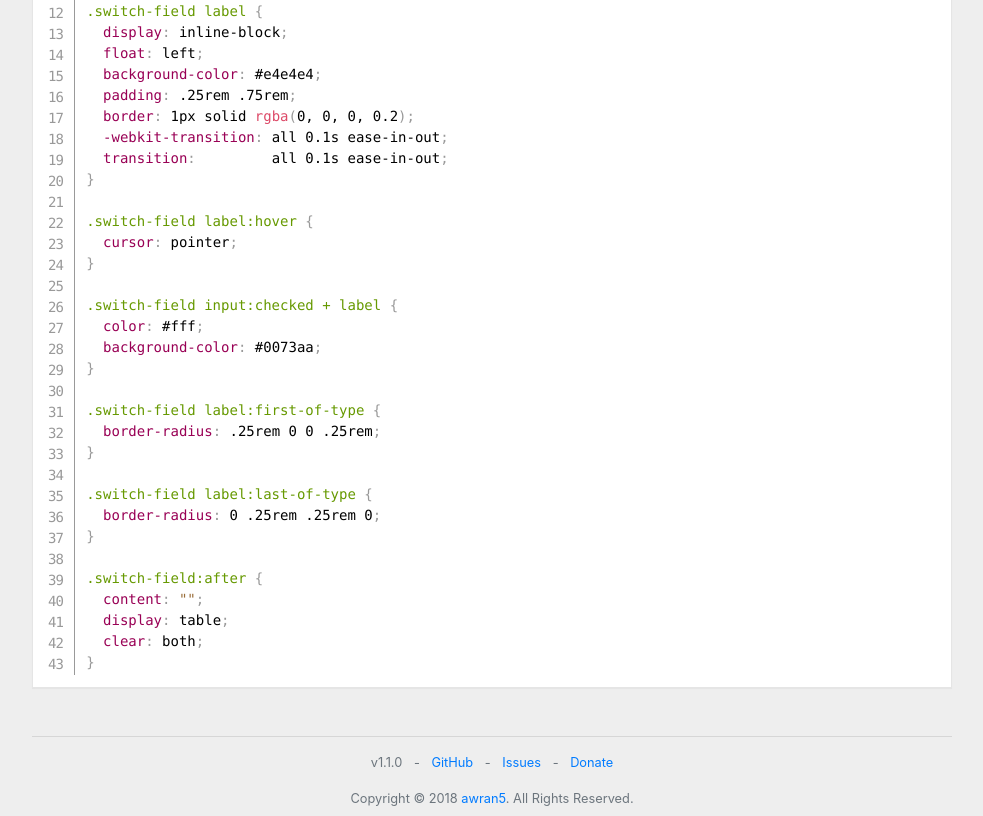
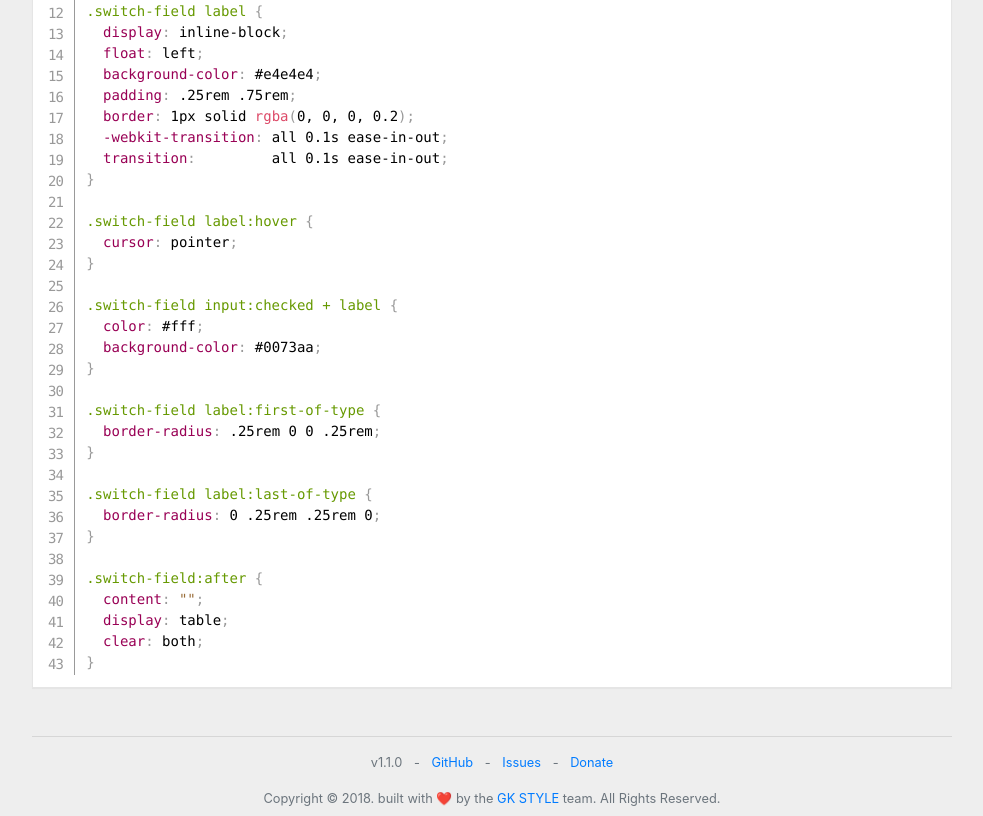
Before and after one commit to awran5/conditional-script, a plain HTML site: page index.html in a window 1280 px wide. Shown: the part 6621-7437 px from the top of the page, without its empty margins (148-1131 px from the left). Drawn offline with Linux system fonts and the light colour scheme; some packages are replaced by stand-ins of ours; a script that the page names is missing.

Commit message:
add website

```diff
--- a/index.html
+++ b/index.html
@@ -447,7 +447,7 @@
                             <li class="list-inline-item"><a href="https://www.paypal.me/awran5" title="Donate">Donate</a></li>
                         </ul>
                         <div class="copyright mb-2">
-                            Copyright © 2018 <a href="https://github.com/awran5/" title="awran5">awran5</a>. All
+                            Copyright © 2018. built with ❤️ by the <a href="https://gkstyle.net/" title="GK STYLE">GK STYLE</a> team. All
                             Rights
                             Reserved.
                         </div>
```
